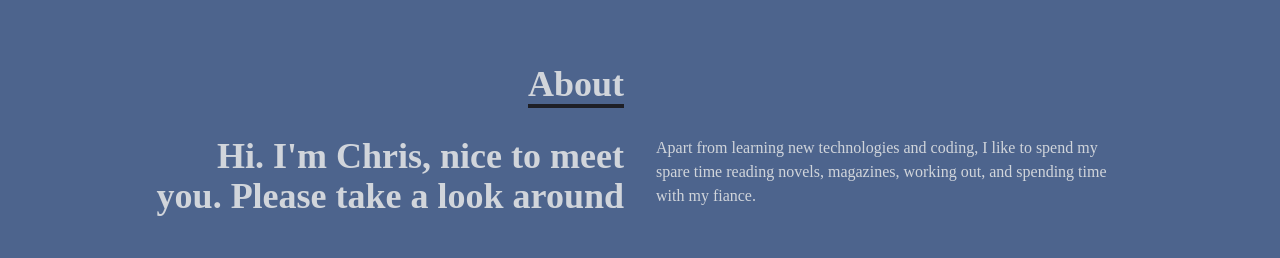
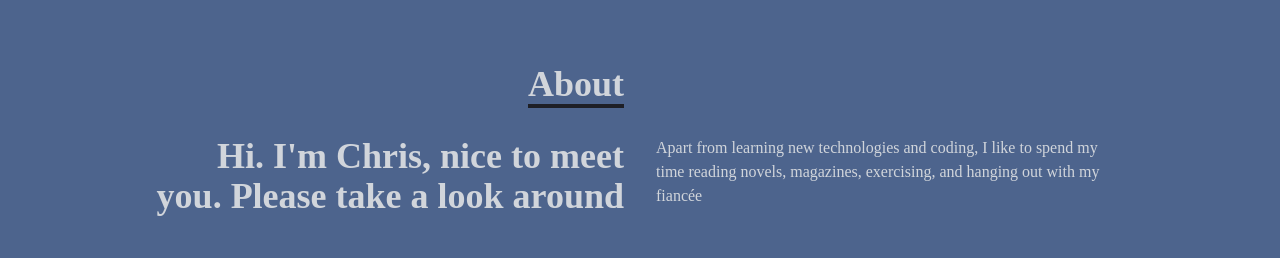
Before and after one commit to cmthecoder/react-portfolio-project, a React (Create React App) app: page / in a window 1280 px wide. Shown: the part 1060-1318 px from the top of the page. Built offline with nearby package versions, Linux system fonts and the light colour scheme.

Commit message:
change about paragraph

```diff
--- a/src/components/About.jsx
+++ b/src/components/About.jsx
@@ -18,7 +18,7 @@ function About() {
           </div>
           <div>
             <p>
-              Apart from learning new technologies and coding, I like to spend my spare time reading novels, magazines, working out, and spending time with my fiance.
+              Apart from learning new technologies and coding, I like to spend my time reading novels, magazines, exercising, and hanging out with my fiancée
             </p>
           </div>
         </div>
```
